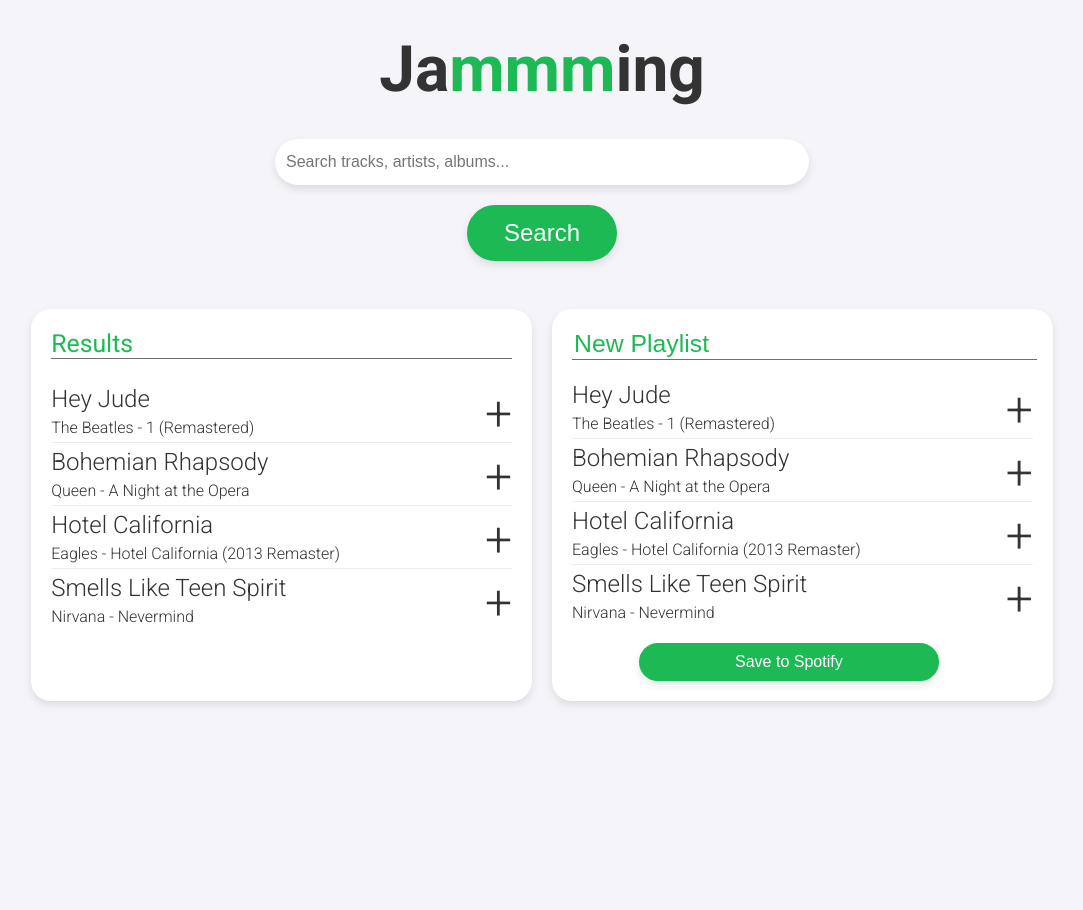
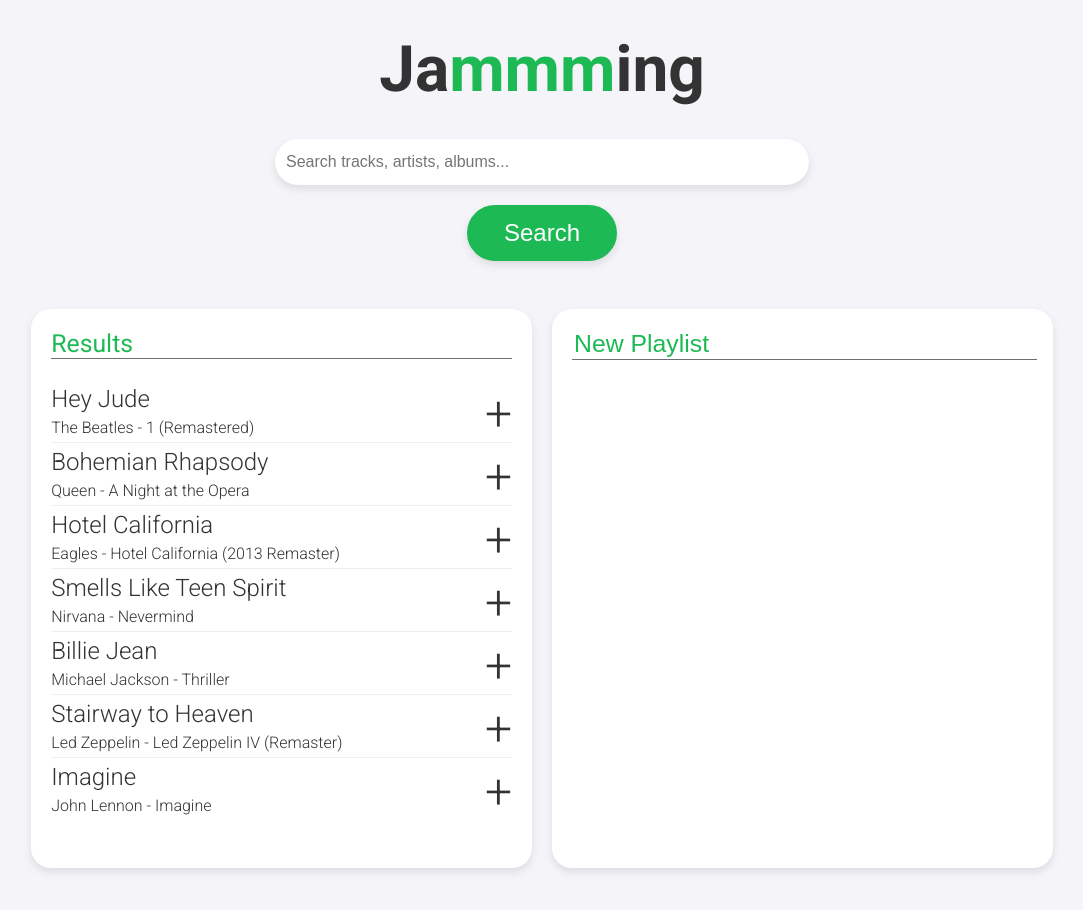
Before and after one commit to ThibaudP/jammming, a React (Create React App) app: page / in a window 1280 px wide. Shown: the top 910 px of the page, without its empty margins (98-1181 px from the left). Built offline with nearby package versions, Linux system fonts and the light colour scheme.

Commit message:
feat: add playlist add/remove/rename

```diff
--- a/src/Components/App/App.js
+++ b/src/Components/App/App.js
@@ -16,7 +16,7 @@
       name: 'Bohemian Rhapsody',
       artist: 'Queen',
       album: 'A Night at the Opera',
-      id: '1AhDOtG9vPSOmsWgNW0BEY',
+      id: '4u7EnebtmKWzUH433cf5Qv',
     },
     {
       name: 'Hotel California',
@@ -30,18 +30,57 @@
       album: 'Nevermind',
       id: '5ghIJDpPoe3CfHMGu71E6T',
     },
+    {
+      name: 'Billie Jean',
+      artist: 'Michael Jackson',
+      album: 'Thriller',
+      id: '3S2R0EVwBSAVMd5UMgKTL0',
+    },
+    {
+      name: 'Stairway to Heaven',
+      artist: 'Led Zeppelin',
+      album: 'Led Zeppelin IV (Remaster)',
+      id: '5CQ30WqJwcep0pYcV4AMNc',
+    },
+    {
+      name: 'Imagine',
+      artist: 'John Lennon',
+      album: 'Imagine',
+      id: '7pKfPomDEeI4TPT6EOYjn9',
+    },
   ];
 
   const [searchResults, setSearchResults] = useState(trackList);
+
   const [playlist, setPlaylist] = useState({
     name: 'New Playlist',
-    tracklist: trackList,
+    tracklist: [],
   });
+
+  const addTrack = (track) => {
+    if (!playlist.tracklist.find((item) => item.id === track.id)) {
+      setPlaylist((oldPlaylist) => ({
+        ...oldPlaylist,
+        tracklist: [...oldPlaylist.tracklist, track],
+      }));
+    }
+  };
+
+  const removeTrack = (track) => {
+    setPlaylist((oldPlaylist) => {
+      return {
+        ...oldPlaylist,
+        tracklist: oldPlaylist.tracklist.filter((item) => item.id !== track.id),
+      };
+    });
+  };
 
   const handlePlaylistNameUpdate = (e) => {
     const newName = e.target.value;
-    setPlaylist((prevPlaylist) => ({...prevPlaylist, name: newName}));
-  }
+    setPlaylist((prevPlaylist) => ({ ...prevPlaylist, name: newName }));
+  };
+
+  // const [playlistUris, setPlaylistUris] = useState([]);
 
   return (
     <StrictMode>
@@ -51,8 +90,12 @@
         </h1>
         <SearchBar />
         <div className="results-playlist">
-          <SearchResults searchResults={searchResults} />
-          <Playlist playlist={playlist} onPlaylistNameUpdate={handlePlaylistNameUpdate} />
+          <SearchResults searchResults={searchResults} addTrack={addTrack} />
+          <Playlist
+            playlist={playlist}
+            onPlaylistNameUpdate={handlePlaylistNameUpdate}
+            removeTrack={removeTrack}
+          />
         </div>
       </div>
     </StrictMode>
--- a/src/Components/Playlist/Playlist.js
+++ b/src/Components/Playlist/Playlist.js
@@ -1,16 +1,33 @@
 import './Playlist.css';
+import { useRef } from 'react';
 import Tracklist from '../Tracklist/Tracklist';
 
-function Playlist({ playlist, onPlaylistNameUpdate }) {
+function Playlist({ playlist, onPlaylistNameUpdate, removeTrack }) {
+  const inputRef = useRef(null);
+
+  const handleInputClick = () => {
+    if (inputRef.current) {
+      inputRef.current.select();
+    }
+  }
+
   return (
     <div className="playlist card">
       <input
+        ref={inputRef}
         type="text"
         value={playlist.name}
         onChange={onPlaylistNameUpdate}
+        onClick={handleInputClick}
       ></input>
-      <Tracklist tracklist={playlist.tracklist} />
-      <button className="saveButton">Save to Spotify</button>
+      <Tracklist
+        tracklist={playlist.tracklist}
+        removeTrack={removeTrack}
+        isRemove={true}
+      />
+      {playlist.tracklist.length !== 0 && (
+        <button className="saveButton">Save to Spotify</button>
+      )}
     </div>
   );
 }
--- a/src/Components/SearchResults/SearchResults.js
+++ b/src/Components/SearchResults/SearchResults.js
@@ -1,11 +1,11 @@
 import './SearchResults.css';
 import Tracklist from '../Tracklist/Tracklist';
 
-function SearchResults({ searchResults }) {
+function SearchResults({ searchResults, addTrack }) {
   return (
     <div className="searchResults card">
       <h2>Results</h2>
-      <Tracklist tracklist={searchResults} />
+      <Tracklist tracklist={searchResults} addTrack={addTrack} />
     </div>
   );
 }
--- a/src/Components/Track/Track.css
+++ b/src/Components/Track/Track.css
@@ -18,4 +18,5 @@
   float: right;
   font-size: 3rem;
   transform: translateY(-50%);
+  cursor: pointer;
 }
--- a/src/Components/Track/Track.js
+++ b/src/Components/Track/Track.js
@@ -1,6 +1,14 @@
 import './Track.css';
 
-function Track({ track }) {
+function Track({ track, addTrack, removeTrack, isRemove }) {
+  const handleClick = () => {
+    if (!isRemove) {
+      addTrack(track);
+    } else {
+      removeTrack(track);
+    }
+  };
+
   return (
     <li className="track">
       <span className="name">{track.name}</span>
@@ -8,7 +16,9 @@
       <span className="info">
         {track.artist} - {track.album}
       </span>
-      <div className="track-button">+</div>
+      <div className="track-button" onClick={handleClick}>
+        {isRemove ? '-' : '+'}
+      </div>
     </li>
   );
 }
--- a/src/Components/Tracklist/Tracklist.js
+++ b/src/Components/Tracklist/Tracklist.js
@@ -1,12 +1,18 @@
 import './Tracklist.css';
 import Track from '../Track/Track';
 
-function Tracklist({ tracklist, addTrack, removeTrack }) {
+function Tracklist({ tracklist, addTrack, removeTrack, isRemove }) {
   return (
     <ul className="tracklist">
       {tracklist &&
         tracklist.map((track, idx) => (
-          <Track key={`trk-${idx}`} track={track} />
+          <Track
+            key={`trk-${idx}`}
+            track={track}
+            addTrack={addTrack}
+            removeTrack={removeTrack}
+            isRemove={isRemove}
+          />
         ))}
     </ul>
   );
```
